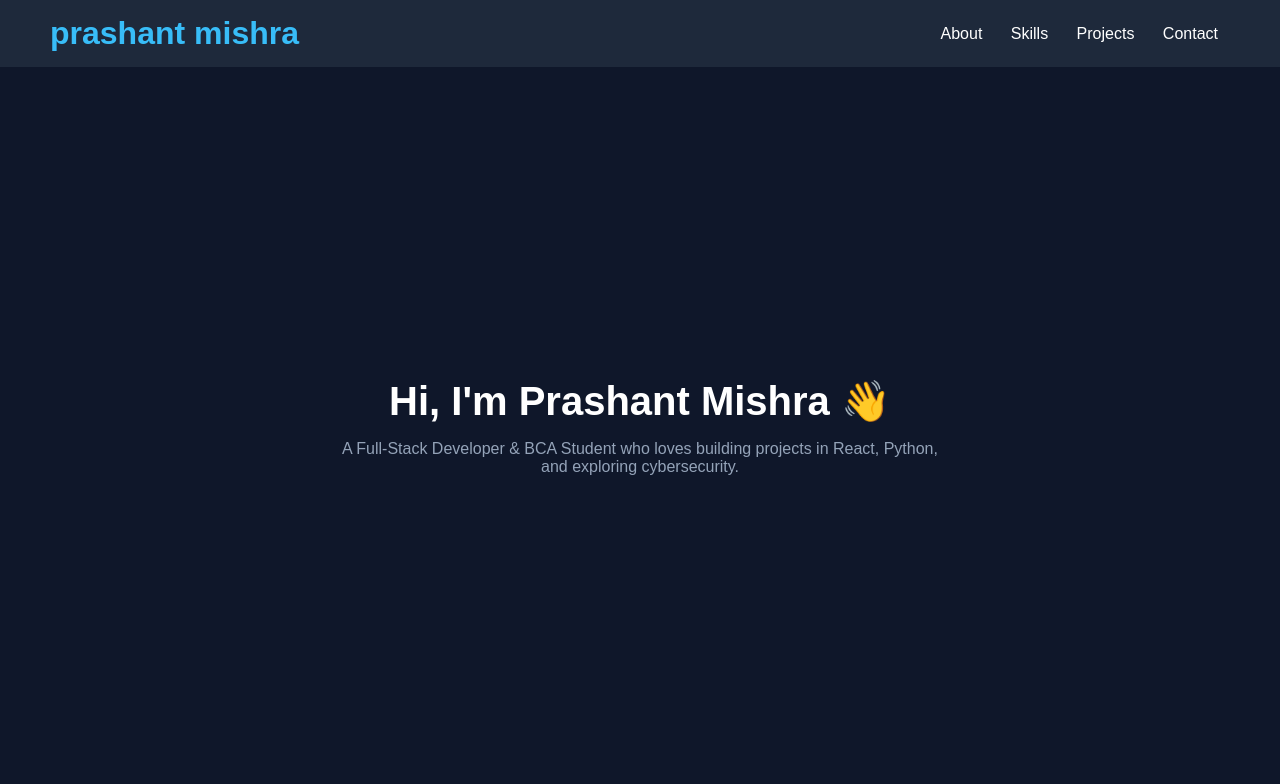
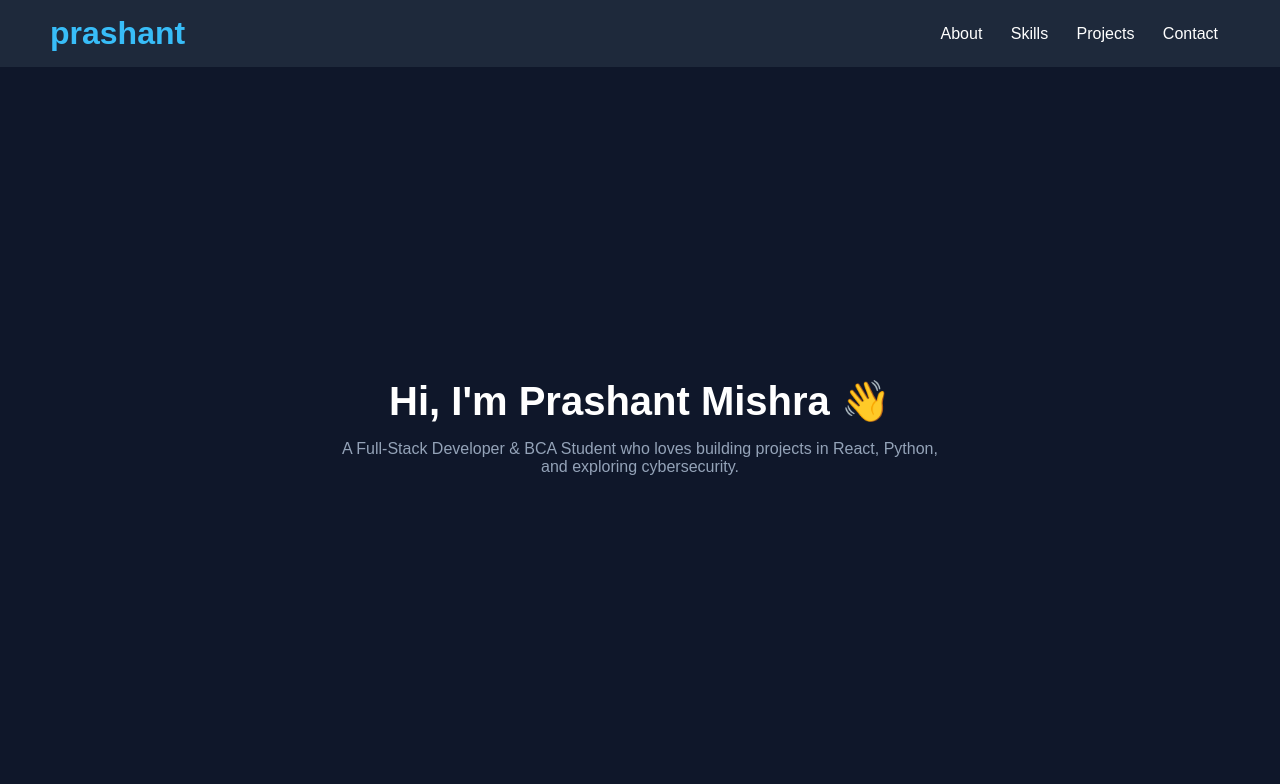
Before and after one commit to prashant001mr/Portfolio_prashant, a plain HTML site: page index.html in a window 1280 px wide. Shown: the top 784 px of the page. Drawn offline with Linux system fonts and the light colour scheme.

Commit message:
Fix HTML formatting and update content

```diff
--- a/index.html
+++ b/index.html
@@ -85,7 +85,7 @@
 
   <!-- Navbar -->
   <header>
-    <h1>prashant mishra</h1>
+    <h1>prashant</h1>
     <nav>
       <a href="#about">About</a>
       <a href="#skills">Skills</a>
```
